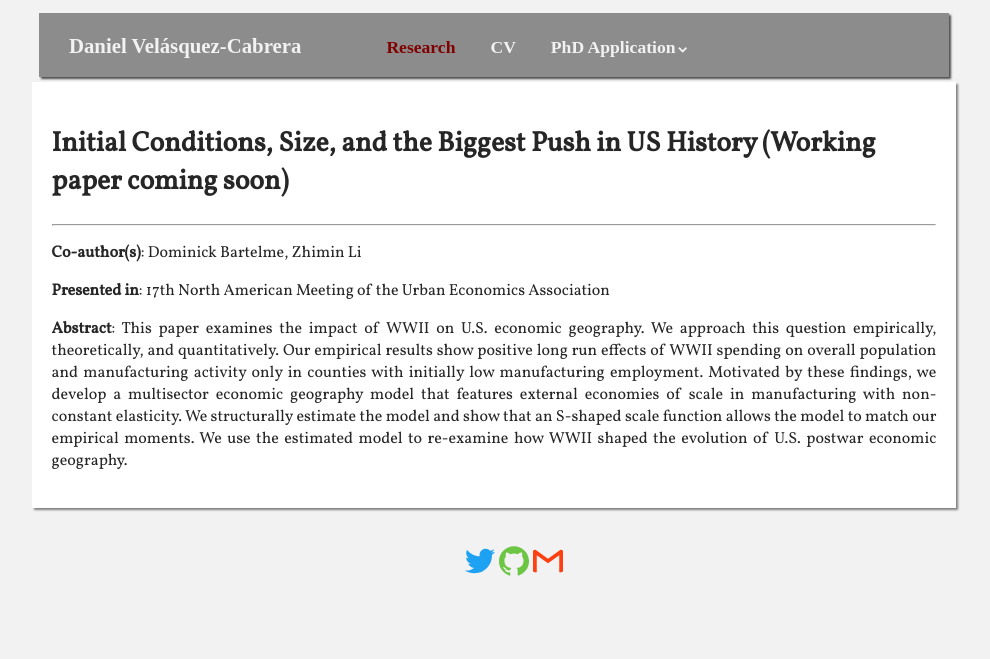
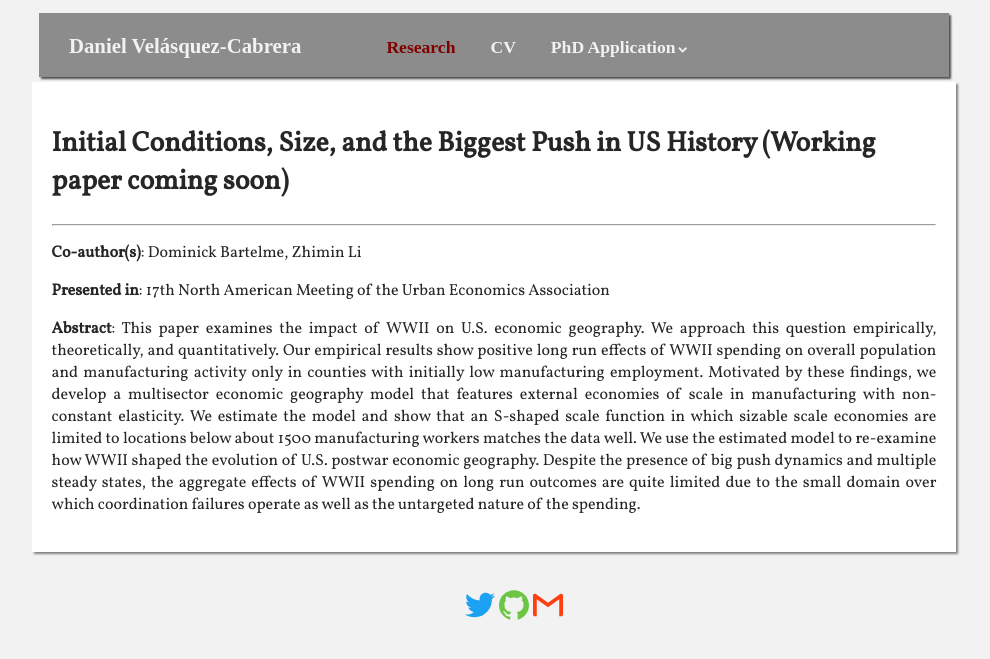
Before and after one commit to dvelasquezc/dvelasquezc.github.io, a Jekyll site: the page built from _research/bigpush.md, in a window 1280 px wide. Shown: the top 659 px of the page, without its empty margins (146-1136 px from the left). Built offline with Jekyll 4.4.1, drawn with Linux system fonts in a browser that asks for light colours; some web fonts are replaced.

Commit message:
update abstracts

```diff
--- a/_research/bigpush.md
+++ b/_research/bigpush.md
@@ -6,7 +6,7 @@ journal: "no"
 link: "no"
 presented: "17th North American Meeting of the Urban Economics Association"
 pdf: "no"
-abstract: 'This paper examines the impact of WWII on U.S. economic geography. We approach this question empirically, theoretically, and quantitatively. Our empirical results show positive long run effects of WWII spending on overall population and manufacturing activity only in counties with initially low manufacturing employment.  Motivated by these findings, we develop a multisector economic geography model that features external economies of scale in manufacturing with non-constant elasticity. We structurally estimate the model and show that an S-shaped scale function allows the model to match our empirical moments. We use the estimated model to re-examine how WWII shaped the evolution of U.S. postwar economic geography.'
+abstract: 'This paper examines the impact of WWII on U.S. economic geography. We approach this question empirically, theoretically, and quantitatively. Our empirical results show positive long run effects of WWII spending on overall population and manufacturing activity only in counties with initially low manufacturing employment.  Motivated by these findings, we develop a multisector economic geography model that features external economies of scale in manufacturing with non-constant elasticity. We estimate the model and  show that an S-shaped scale function in which sizable scale economies are limited to locations below about 1500 manufacturing workers matches the data well.  We use the estimated model to re-examine how WWII shaped the evolution of U.S. postwar economic geography. Despite the presence of big push dynamics and multiple steady states, the aggregate effects of WWII spending on long run outcomes are quite limited due to the small domain over which coordination failures operate as well as the untargeted nature of the spending.'
 funding: "no"
 order_paper: 5
 layout: page
```
Also changed, not shown: _research/JMP.md (+1 -1 lines).
